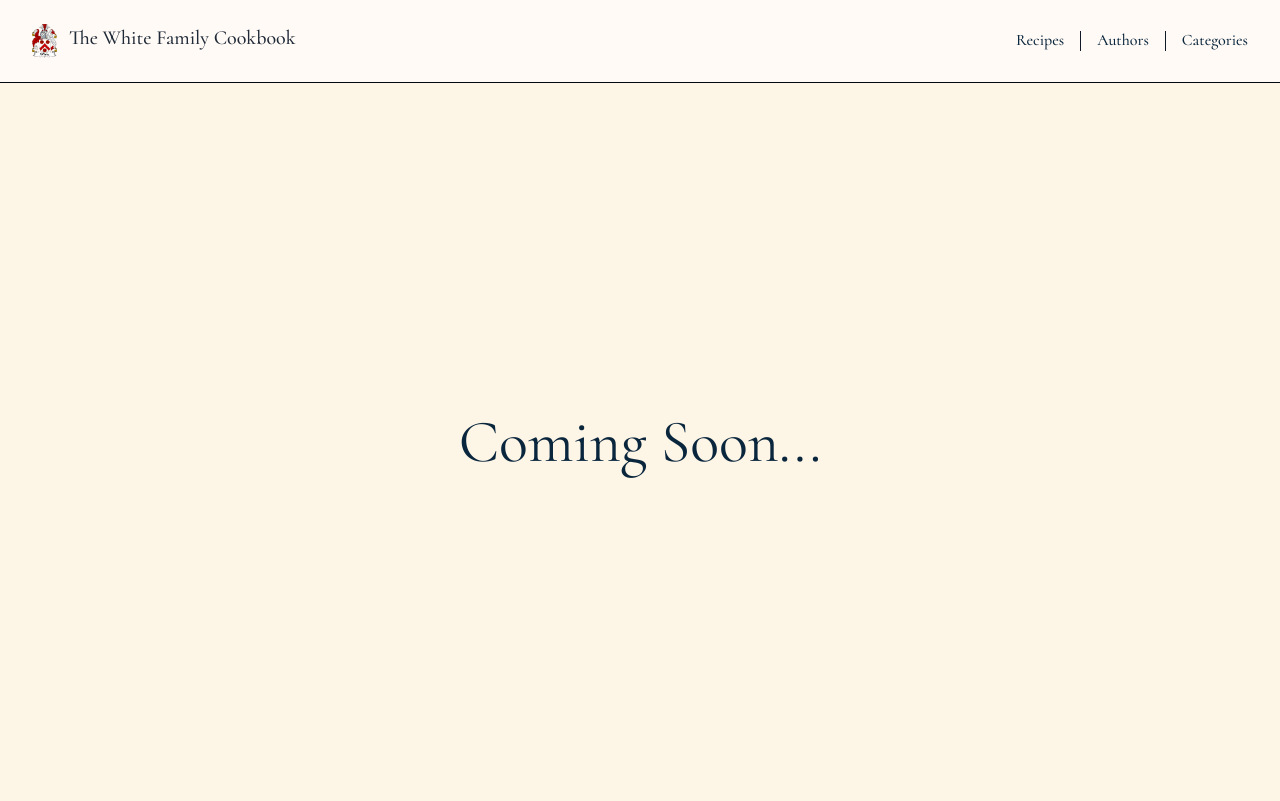
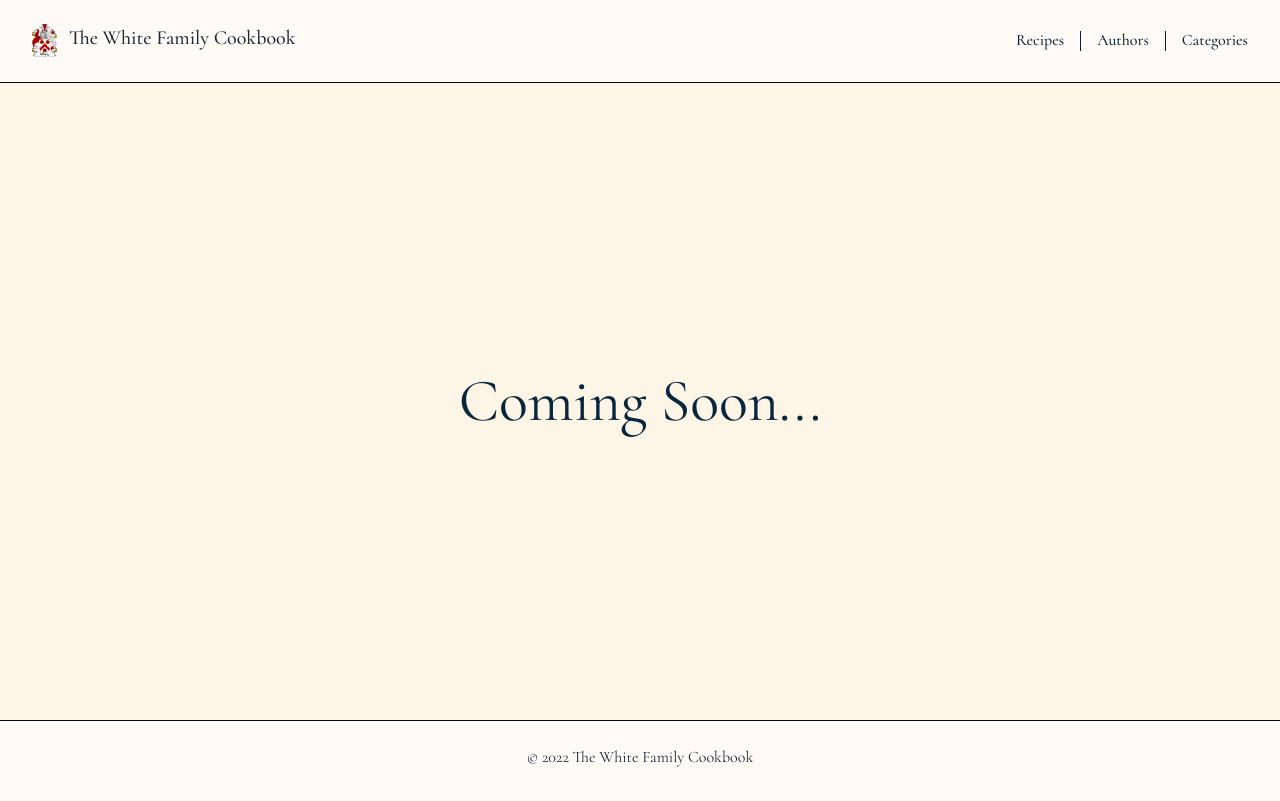
Before and after one commit to phil221/whitefamcookbook-next, a Next.js app: page / in a window 1280 px wide. Built offline with nearby package versions, Linux system fonts and the light colour scheme.

Commit message:
change site layout to grid, auto adjust main sections

```diff
--- a/src/app/layout.tsx
+++ b/src/app/layout.tsx
@@ -20,11 +20,18 @@ export default function RootLayout({
 }>) {
   return (
     <html lang="en" className="bg-beige-100 text-primary">
-      <body className={`${cormorant.className} h-screen`}>
+      <body className={`${cormorant.className} h-screen grid grid-rows-[auto_1fr_auto]`}>
         <SiteHeader />
-        <div className="max-w-7xl mx-auto h-[calc(100vh_-_82px)] p-6 lg:px-8">
+        <div className="max-w-7xl mx-auto p-6 lg:px-8 w-full">
           {children}
         </div>
+        <footer className="h-20 bg-beige-200 border-t-[0.25px] border-gray-950 border-double">
+          <div className="max-w-7xl mx-auto h-full p-6 lg:px-8">
+            <p className="text-center text-gray-800">
+              &copy; 2022 The White Family Cookbook
+            </p>
+          </div>
+        </footer>
       </body>
     </html>
   );
```
